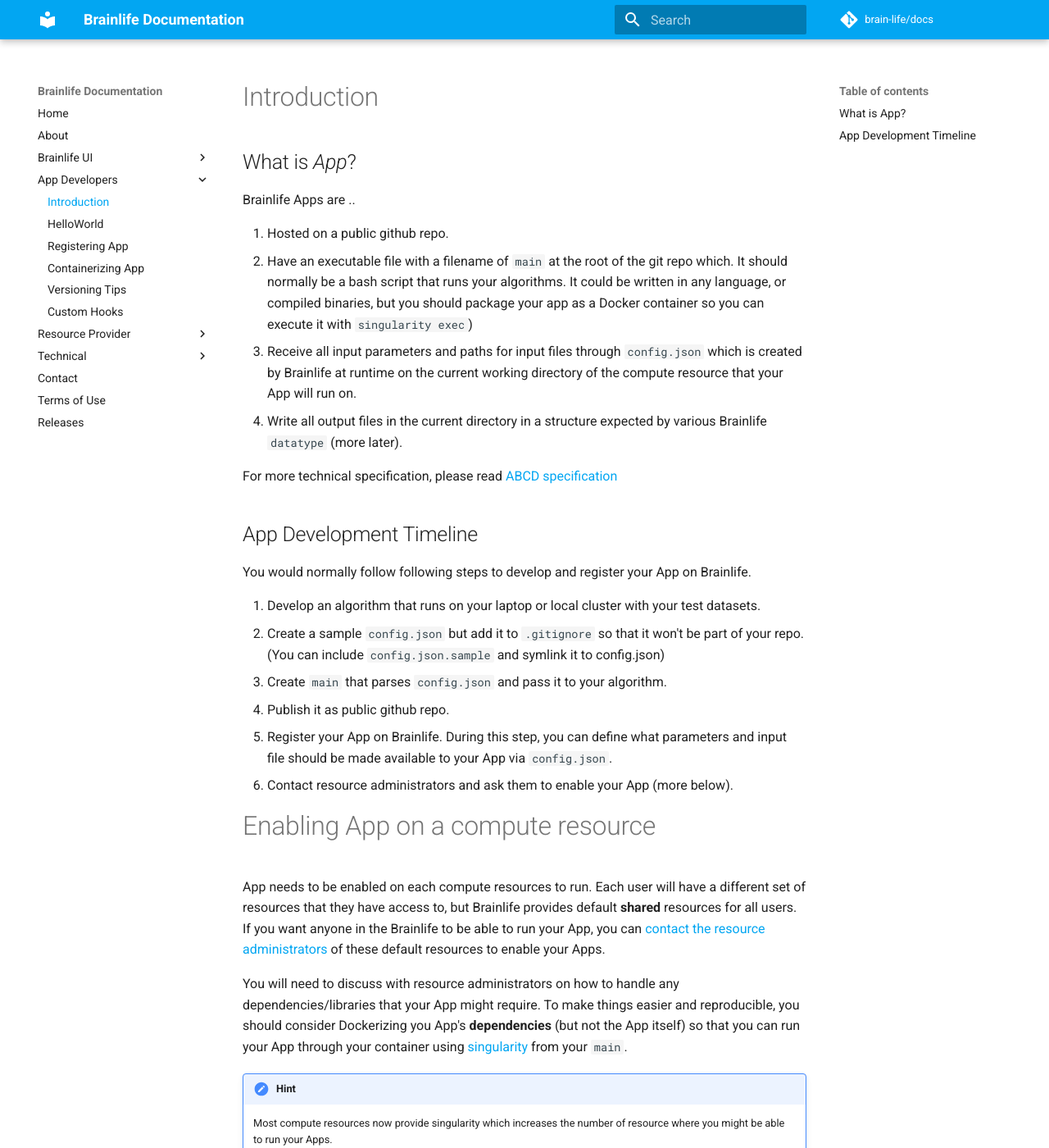
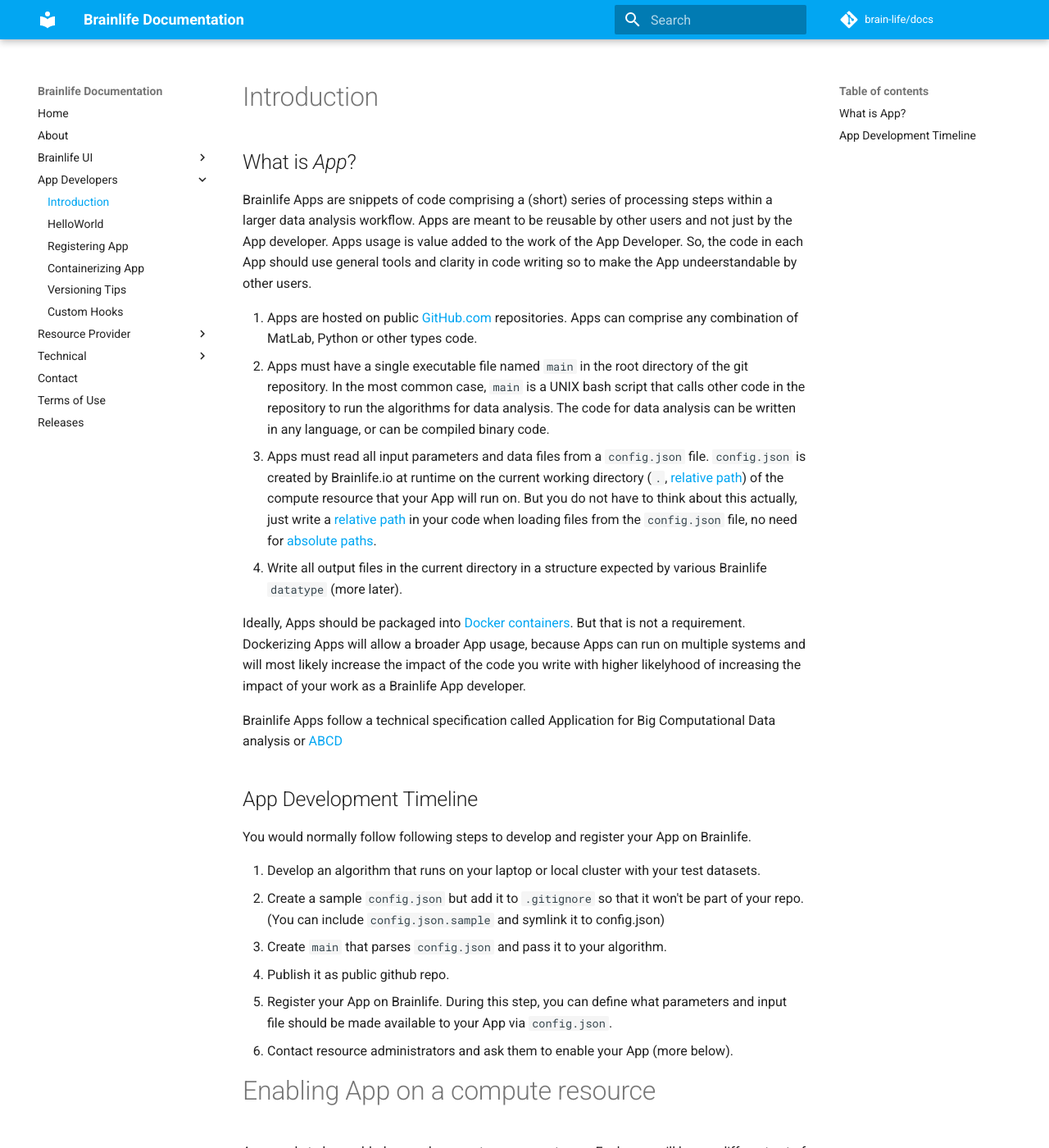
Before and after one commit to brainlife/docs, an MkDocs documentation site: the page built from docs/apps/introduction.md, in a window 1280 px wide and 1400 px high. Shown: the whole window at 82% size. Built offline with MkDocs 1.6.1 and Material for MkDocs 9.7.7, drawn with Linux system fonts in a browser that asks for light colours; comment, search, counter and statistics services are not loaded; old or Windows-style settings are respelled for this version of MkDocs.

Commit message:
Update introduction.md

```diff
--- a/docs/apps/introduction.md
+++ b/docs/apps/introduction.md
@@ -2,14 +2,16 @@
 
 ## What is *App*?
 
-Brainlife Apps are ..
+Brainlife Apps are snippets of code comprising a (short) series of processing steps within a larger data analysis workflow. Apps are meant to be reusable by other users and not just by the App developer. Apps usage is value added to the work of the App Developer. So, the code in each App should use general tools and clarity in code writing so to make the App undeerstandable by other users.
 
-1. Hosted on a public github repo.
-2. Have an executable file with a filename of `main` at the root of the git repo which. It should normally be a bash script that runs your algorithms. It could be written in any language, or compiled binaries, but you should package your app as a Docker container so you can execute it with `singularity exec`)
-3. Receive all input parameters and paths for input files through `config.json` which is created by Brainlife at runtime on the current working directory of the compute resource that your App will run on.
+1. Apps are hosted on public [GitHub.com](https://github.com/search?q=org%3Abrain-life+app-) repositories. Apps can comprise any combination of MatLab, Python or other types code.
+2. Apps must have a single executable file named `main` in the root directory of the git repository. In the most common case, `main` is a UNIX bash script that calls other code in the repository to run the algorithms for data analysis. The code for data analysis can be written in any language, or can be compiled binary code.
+3. Apps must read all input parameters and data files from a `config.json` file. `config.json` is created by Brainlife.io at runtime on the current working directory (`.`, [relative path](https://en.wikipedia.org/wiki/Path_(computing))) of the compute resource that your App will run on. But you do not have to think about this actually, just write a [relative path](https://en.wikipedia.org/wiki/Path_(computing)) in your code when loading files from the `config.json` file, no need for [absolute paths](https://en.wikipedia.org/wiki/Path_(computing)).
 4. Write all output files in the current directory in a structure expected by various Brainlife `datatype` (more later).
 
-For more technical specification, please read [ABCD specification](https://github.com/brain-life/abcd-spec)
+Ideally, Apps should be packaged into [Docker containers](https://www.docker.com/what-container). But that is not a requirement. Dockerizing Apps will allow a broader App usage, because Apps can run on multiple systems and will most likely increase the impact of the code you write with higher likelyhood of increasing the impact of your work as a Brainlife App developer.
+
+Brainlife Apps follow a technical specification called Application for Big Computational Data analysis or [ABCD](https://github.com/brain-life/abcd-spec)
 
 ## App Development Timeline
 
```
